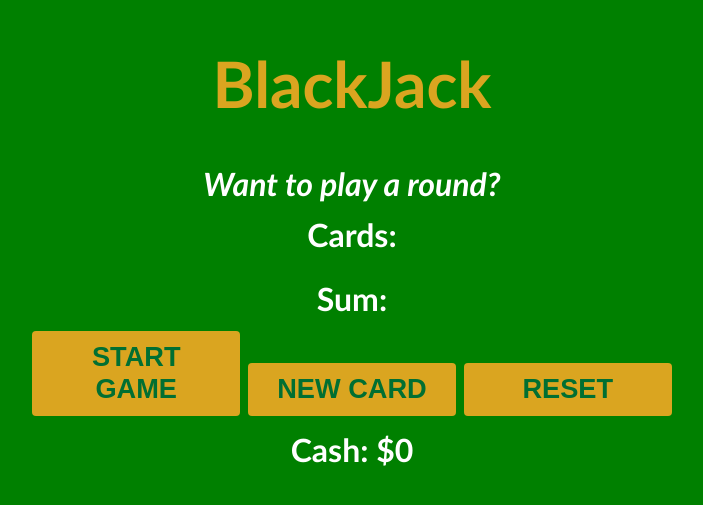
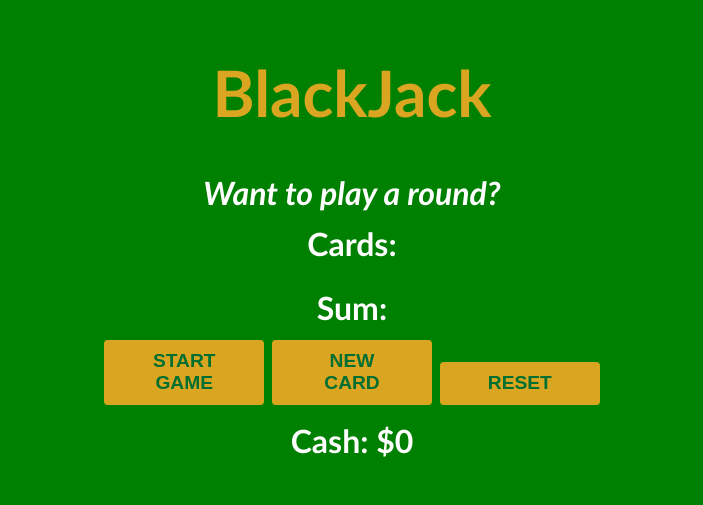
Before and after one commit to Joesef127/BlackJack, a plain HTML site: page index.html in a window 1280 px wide. Shown: the part 157-662 px from the top of the page, without its empty margins (288-991 px from the left). Drawn offline with Linux system fonts and the light colour scheme.

Commit message:
Update style.css

```diff
--- a/style.css
+++ b/style.css
@@ -90,13 +90,13 @@ p {
 
 button {
   color: #016f32;
-  width: 13rem;
+  width: 10rem;
   background: goldenrod;
   padding: 0.4rem 1.5rem;
   /* margin: 1rem 0; */
   border: 4px solid transparent;
   border-radius: 4px;
-  font-size: 1.7rem;
+  font-size: 1.2rem;
   font-weight: 700;
 }
 
```
